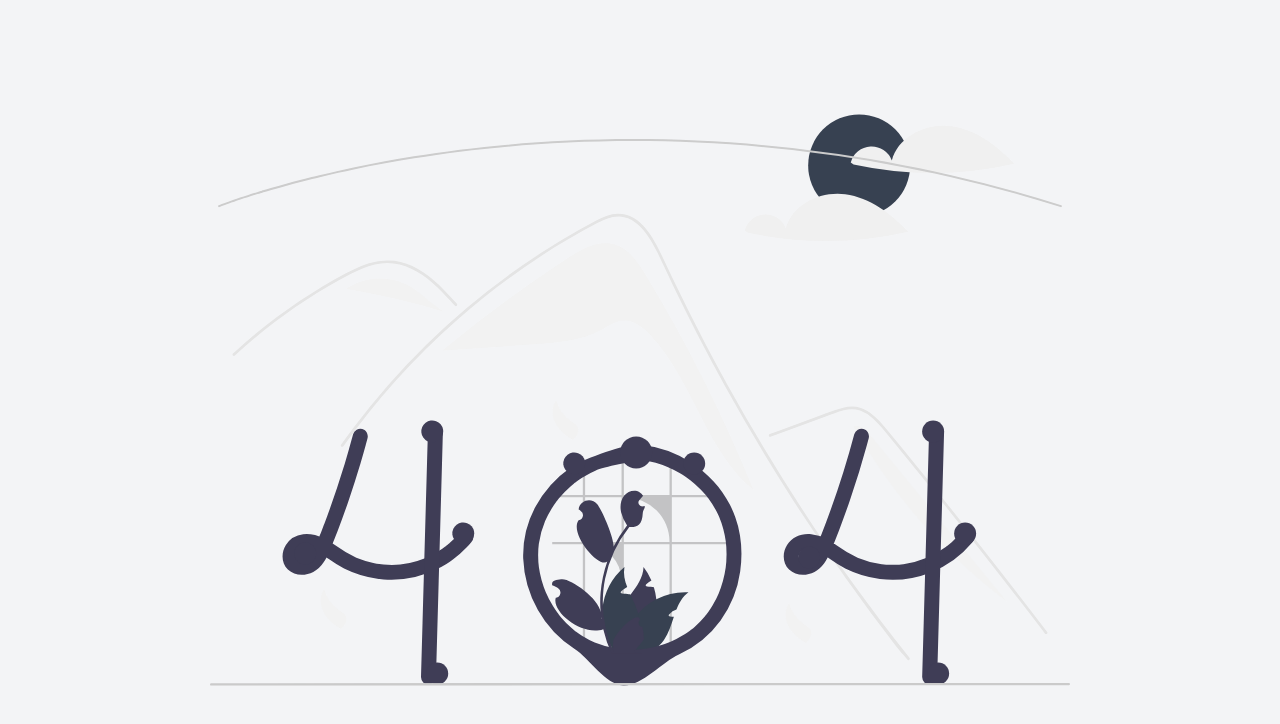
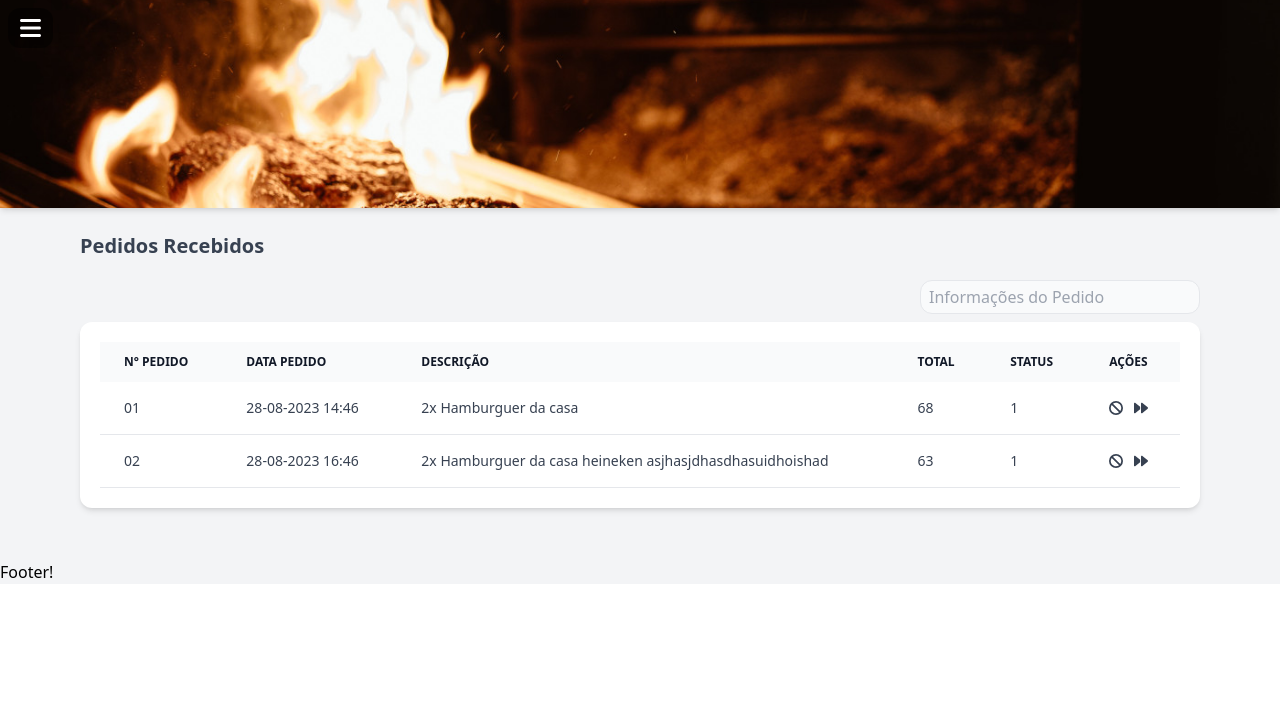
Before and after one commit to evandrofriedri/frontend-web, a Vue app: page /orderAdmin in a window 1280 px wide. Shown: the top 724 px of the page. Built offline with nearby package versions, Linux system fonts and the light colour scheme.

Commit message:
Criado componente CardNotFount e SearchInput, criado view OrderAdmin

```diff
--- a/src/assets/icons.js
+++ b/src/assets/icons.js
@@ -7,7 +7,7 @@ import {
   faCartShopping, faUserGear, faCheck, faChevronLeft, faStore,
   faExclamationTriangle, faArrowRightToBracket, faAddressCard,
   faArrowRightFromBracket, faListOl, faClockRotateLeft, faKitchenSet,
-  faMapLocationDot, faStar,
+  faMapLocationDot, faStar, faBan, faForward,
 } from '@fortawesome/free-solid-svg-icons';
 
 import * as freeRegularSvgIcons from '@fortawesome/free-regular-svg-icons';
@@ -41,6 +41,8 @@ const icons = {
   faKitchenSet,
   faMapLocationDot,
   faStar,
+  faBan,
+  faForward,
   faStar2: freeRegularSvgIcons.faStar,
   faTrashCan: freeRegularSvgIcons.faTrashCan,
   faPenToSquare: freeRegularSvgIcons.faPenToSquare,
--- /dev/null
+++ b/src/components/CardNotFound.vue
@@ -0,0 +1,21 @@
+<template>
+  <div v-if="found == 0" class="flex justify-center items-center italic text-xl text-gray-800 m-14">
+    <font-awesome-icon icon="fa-solid fa-magnifying-glass" size="2xl" />
+    <h1>{{ label }}</h1>
+  </div>
+</template>
+
+<script setup>
+defineProps({
+  found: {
+    type: Number,
+    default: 0,
+  },
+  label: {
+    type: String,
+    default: 'Not Found!',
+  },
+
+});
+
+</script>
--- /dev/null
+++ b/src/components/SearchInput.vue
@@ -0,0 +1,35 @@
+<template>
+  <div :id="`search-input-${id}`">
+    <label :for="id">
+      <input
+        class="appearance-none block w-full py-1.5 px-2 leading-tight text-gray-700 bg-gray-50 focus:bg-white border border-gray-200 rounded-xl focus:border-gray-500 focus:outline-none"
+        :value="modelValue"
+        :placeholder="placeholder"
+        type="text"
+        autocomplete="on"
+        maxlength="80"
+        @input="$emit('update:modelValue', $event.target.value)"
+      />
+    </label>
+  </div>
+</template>
+
+<script setup>
+
+defineEmits(['update:modelValue']);
+
+defineProps({
+  id: {
+    type: String,
+    default: '',
+  },
+  modelValue: {
+    type: String,
+    default: '',
+  },
+  placeholder: {
+    type: String,
+    default: '',
+  },
+});
+</script>
--- a/src/router/index.js
+++ b/src/router/index.js
@@ -12,9 +12,21 @@ const routes = [
     component: lazyLoad('HomeView'),
   },
   {
+    path: '/login',
+    name: 'Login',
+    component: lazyLoad('LoginView'),
+    meta: { layout: 'empty-layout' },
+  },
+  {
     path: '/account',
     name: 'ListAccount',
     component: lazyLoad('account/ListAccountView'),
+  },
+  {
+    path: '/create-account',
+    name: 'CreateAccount',
+    component: lazyLoad('account/CreateAccountView'),
+    meta: { layout: 'empty-layout' },
   },
   {
     path: '/orders',
@@ -24,19 +36,12 @@ const routes = [
   {
     path: '/address',
     name: 'Address',
-    component: lazyLoad('AddressView'),
+    component: lazyLoad('address/AddressView'),
   },
   {
-    path: '/login',
-    name: 'Login',
-    component: lazyLoad('LoginView'),
-    meta: { layout: 'empty-layout' },
-  },
-  {
-    path: '/create-account',
-    name: 'CreateAccount',
-    component: lazyLoad('account/CreateAccountView'),
-    meta: { layout: 'empty-layout' },
+    path: '/orderAdmin',
+    name: 'OrderAdmin',
+    component: lazyLoad('OrderAdminView'),
   },
   {
     path: '/about',
@@ -50,16 +55,6 @@ const routes = [
     component: lazyLoad('NotFoundView'),
     meta: { layout: 'empty-layout' },
   },
-  // {
-  //   path: '/list-account',
-  //   name: 'Lista Contas',
-  //   component: () => import('../components/create-account/ListAccountComponent')
-  // },
-  // {
-  //   path: '/edit-account/:id',
-  //   name: 'Editar Conta',
-  //   component: () => import('../components/create-account/EditAccountComponent')
-  // }
 ];
 
 const router = createRouter({
--- a/src/views/HomeView.vue
+++ b/src/views/HomeView.vue
@@ -1,15 +1,6 @@
 <template>
   <div class="fixed z-10 right-2 top-3">
-    <div id="search-button" class="items-center">
-      <label>
-        <input
-          v-model="input"
-          class="appearance-none block w-full py-1.5 px-2 leading-tight text-gray-700 bg-gray-50 focus:bg-white border border-gray-200 rounded-xl focus:border-gray-500 focus:outline-none"
-          type="text"
-          placeholder="Procure seu produto..."
-        />
-      </label>
-    </div>
+    <SearchInput id="homeSearch" v-model="search" placeholder="Procure seu produto..." />
   </div>
   <ShoppingCart />
   <div id="sticky" class="sticky flex items-center overflow-x-auto text-gray-900 bg-gray-50 justify-between top-52 z-0 shadow-md duration-300">
@@ -27,10 +18,7 @@
         />
       </div>
     </section>
-    <div v-if="foundProduct === 0" class="flex justify-center items-center italic text-xl text-gray-800 p-4">
-      <font-awesome-icon icon="fa-solid fa-magnifying-glass" size="2xl" />
-      <h1>Produto não encontrado!</h1>
-    </div>
+    <CardNotFound :found="foundProduct" label="Produto não encontrado!" />
   </div>
 </template>
 
@@ -40,9 +28,11 @@ import MenuItemSticky from '../components/MenuItemSticky.vue';
 import CardItem from '../components/CardItem.vue';
 import SectionTitle from '../components/SectionTitle.vue';
 import ShoppingCart from '../components/ShoppingCart.vue';
+import SearchInput from '../components/SearchInput.vue';
+import CardNotFound from '../components/CardNotFound.vue';
 
 const currentSection = ref('');
-const input = ref('');
+const search = ref('');
 const emitter = inject('emitter');
 const foundProduct = ref(0);
 
@@ -543,7 +533,7 @@ function thereIsProduct(obj) {
 }
 
 function filteredList() {
-  const filtData = datas.filter((d) => d.title.toLowerCase().includes(input.value.toLowerCase()));
+  const filtData = datas.filter((d) => d.title.toLowerCase().includes(search.value.toLowerCase()));
   thereIsProduct(filtData);
   return filtData;
 }
--- /dev/null
+++ b/src/views/OrderAdminView.vue
@@ -0,0 +1,113 @@
+<template>
+  <div class="flex w-full h-48" />
+  <div class="flex flex-col container mx-auto py-10 px-4 sm:px-6 lg:px-20">
+    <h1 class="mb-5 text-xl font-semibold text-gray-700">
+      Pedidos Recebidos
+    </h1>
+    <div class="grid grid-cols-12">
+      <div class="col-start-6 md:col-start-10 col-end-13 mb-2">
+        <SearchInput id="orderAdminSearch" v-model="search" placeholder="Informações do Pedido" />
+      </div>
+    </div>
+    <div class="p-5 bg-white shadow-md rounded-xl mb-3 overflow-x-auto">
+      <table class="w-full text-sm text-left text-gray-700">
+        <thead class="text-xs text-gray-900 uppercase bg-gray-50">
+          <tr>
+            <th scope="col" class="px-6 py-3">
+              N° Pedido
+            </th>
+            <th scope="col" class="px-6 py-3">
+              Data Pedido
+            </th>
+            <th scope="col" class="px-6 py-3">
+              Descrição
+            </th>
+            <th scope="col" class="px-6 py-3">
+              Total
+            </th>
+            <th scope="col" class="px-6 py-3">
+              <!-- talvez um status Pago|nao pago pode ser necessario ser criado e retirado
+                 botao Ações -->
+              Status
+            </th>
+            <th scope="col" class="px-6 py-3">
+              Ações
+            </th>
+          </tr>
+        </thead>
+        <tbody>
+          <tr v-for="(item, index) in filteredList()" :key="index" class="bg-white border-b">
+            <td class="px-6 py-4">
+              {{ item.pedido_id }}
+            </td>
+            <td class="px-6 py-4">
+              {{ item.data_pedido }}
+            </td>
+            <td class="px-6 py-4">
+              {{ item.descricao }}
+            </td>
+            <td class="px-6 py-4">
+              {{ item.total }}
+            </td>
+            <td class="px-6 py-4 font-medium ">
+              {{ item.status_id }}
+            </td>
+            <td class="px-6 py-4 ">
+              <button type="button" title="Cancelar Pedido" @click="orderCancel(index)">
+                <font-awesome-icon icon="fa-solid fa-ban" />
+              </button>&nbsp;&nbsp;
+              <button type="button" title="Dar sequência ao fluxo do pedido" class="underline" @click="orderForward(index)">
+                <font-awesome-icon icon="fa-solid fa-forward" />
+              </button>
+            </td>
+          </tr>
+        </tbody>
+      </table>
+    </div>
+    <CardNotFound :found="foundOrder" label="Pedido não encontrado!" />
+  </div>
+</template>
+
+<script setup>
+import { ref } from 'vue';
+import SearchInput from '../components/SearchInput.vue';
+import CardNotFound from '../components/CardNotFound.vue';
+
+const search = ref('');
+let orders = [];
+const foundOrder = ref(0);
+
+function loadData() {
+  const data = [
+    {
+      pedido_id: '01',
+      data_pedido: '28-08-2023 14:46',
+      descricao: '2x Hamburguer da casa',
+      total: '68',
+      status_id: 1,
+    },
+    {
+      pedido_id: '02',
+      data_pedido: '28-08-2023 16:46',
+      descricao: '2x Hamburguer da casa heineken asjhasjdhasdhasuidhoishad',
+      total: '63',
+      status_id: 1,
+    },
+  ];
+
+  return data;
+}
+
+function thereIsProduct(obj) {
+  foundOrder.value = Object.values(obj).length;
+}
+
+function filteredList() {
+  orders = loadData();
+  // eslint-disable-next-line vue/max-len
+  const filtData = orders.filter((d) => d.descricao.toLowerCase().includes(search.value.toLowerCase()));
+  thereIsProduct(filtData);
+  return filtData;
+}
+
+</script>
```
Also changed, not shown: src/assets/logo.svg.
